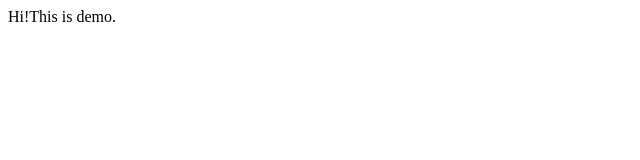
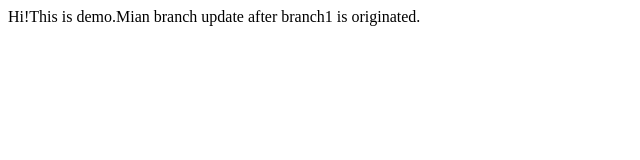
Before and after one commit to RamPachpor/TestRepo, a plain HTML site: page index.html in a window 1280 px wide. Shown: the whole page, without its empty margins (0-640 px from the left). Drawn offline with Linux system fonts and the light colour scheme.

Commit message:
main  commit c3

```diff
--- a/index.html
+++ b/index.html
@@ -4,7 +4,7 @@
     </head>
     <body>
 
-        Hi!This is demo.
+        Hi!This is demo.Mian branch update after branch1 is originated.
 
     </body>
 </html>
```
